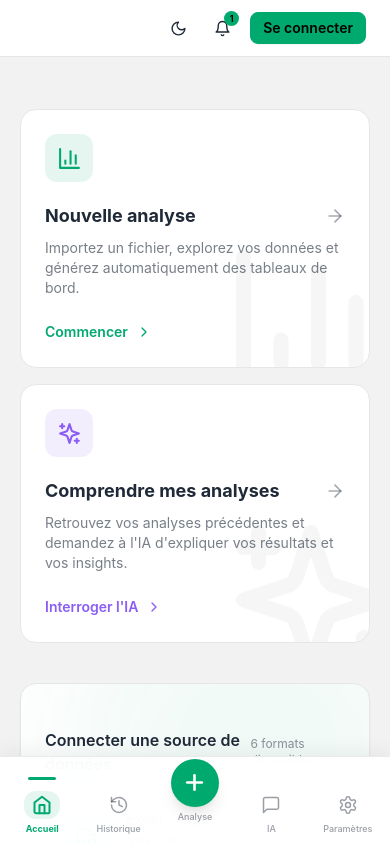
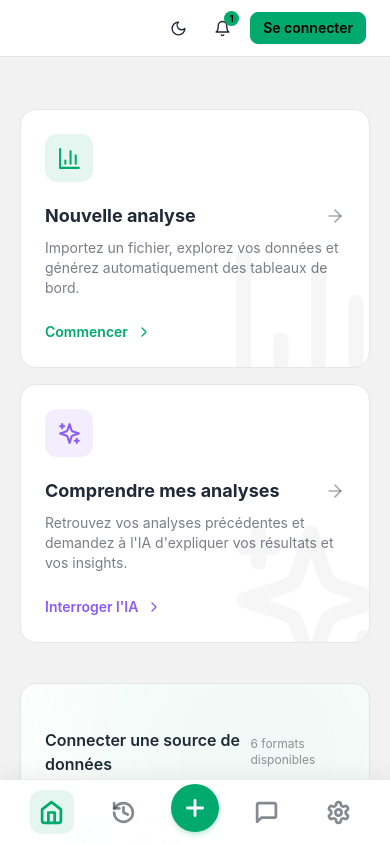
Before and after one commit to Tresor-Binks/autobi-frontend, a React (Vite) app: page / in a window 390 px wide. Built offline with nearby package versions, Linux system fonts and the light colour scheme.

Commit message:
version mobile v4

```diff
--- a/src/layouts/Sidebar.tsx
+++ b/src/layouts/Sidebar.tsx
@@ -174,80 +174,47 @@ export const Sidebar: React.FC<SidebarProps> = ({
           paddingBottom: 'env(safe-area-inset-bottom)',
         }}
       >
-        <div className="grid grid-cols-5 items-end px-1 pt-2 pb-1">
-
+        <div className="grid grid-cols-5 items-center max-w-lg mx-auto px-4 sm:px-6 pt-2 pb-2">
           {mobileMenuItems.map((item) => (
             <NavLink
               key={item.id}
               to={item.path}
               end={item.id === 'home'}
               aria-label={item.label}
+              title={item.label}
               className={({ isActive }) => `
-                relative flex flex-col
-                items-center justify-center
-                gap-1
-                min-w-0
-                py-1.5 px-0.5
+                relative flex items-center justify-center
+                min-w-0 min-h-11
                 rounded-xl
                 transition-all duration-200
-                ${item.id === 'analysis' ? '-translate-y-3' : ''}
                 ${
                   isActive
                     ? 'text-success'
-                    : 'text-base-content/45 hover:text-base-content/80'
+                    : 'text-base-content/55 hover:text-base-content/85'
                 }
+                ${item.id === 'analysis' ? '-translate-y-1' : ''}
               `}
             >
               {({ isActive }) => (
-                <>
-                  {/* INDICATEUR ACTIF */}
-                  {isActive && (
-                    <span className="absolute -top-2 w-7 h-[3px] rounded-full bg-success" />
-                  )}
-
-                  {/* ICÔNE */}
                 <span
                   className={`
                     flex items-center justify-center
-                      ${item.id === 'analysis' ? 'w-12 h-12 rounded-full bg-success text-white shadow-lg' : 'w-9 h-7 rounded-xl'}
                     transition-all duration-200
                     ${
-                        item.id !== 'analysis' && isActive
-                          ? 'bg-success/10'
-                          : item.id !== 'analysis'
-                            ? 'bg-transparent'
-                            : ''
+                      item.id === 'analysis'
+                        ? 'w-12 h-12 rounded-full bg-success text-white shadow-md shadow-success/20'
+                        : `w-11 h-11 rounded-xl ${isActive ? 'bg-success/10' : 'bg-transparent'}`
                     }
                   `}
                 >
                   <item.icon
-                      size={item.id === 'analysis' ? 25 : 20}
-                      strokeWidth={item.id === 'analysis' ? 2.5 : isActive ? 2.4 : 1.8}
+                    size={item.id === 'analysis' ? 26 : 25}
+                    strokeWidth={2.6}
                   />
                 </span>
-
-                  {/* LIBELLÉ */}
-                  <span
-                    className={`
-                      text-[9px] sm:text-[10px]
-                      leading-tight
-                      text-center
-                      whitespace-nowrap
-                      transition-all
-                      ${
-                        isActive
-                          ? 'font-bold'
-                          : 'font-medium'
-                      }
-                    `}
-                  >
-                    {item.label}
-                  </span>
-                </>
               )}
             </NavLink>
           ))}
-
         </div>
       </nav>
     </>
```
Lines whose indentation alone changed are shown as unchanged.
